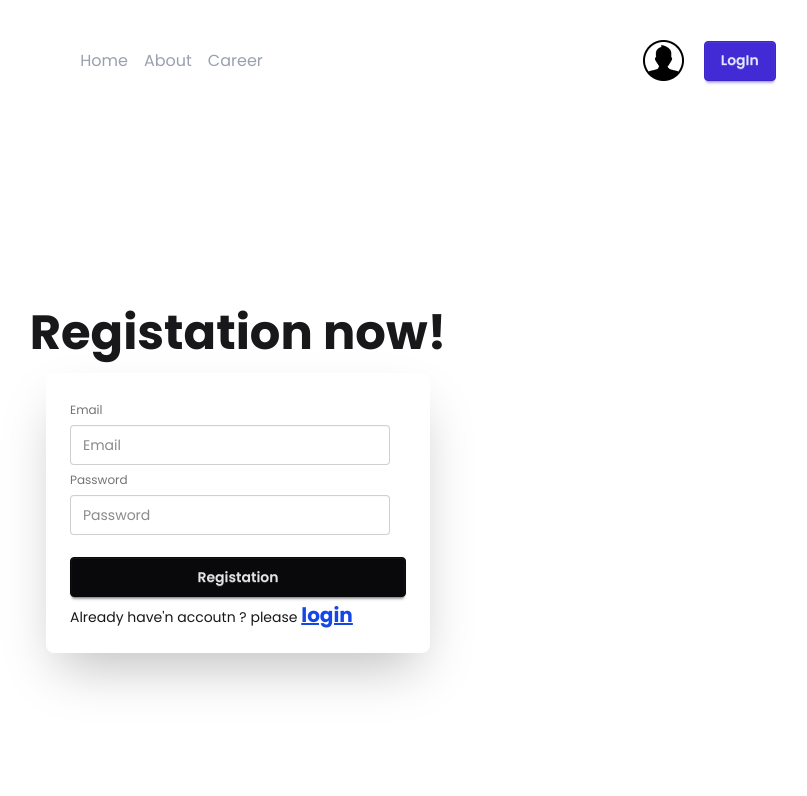
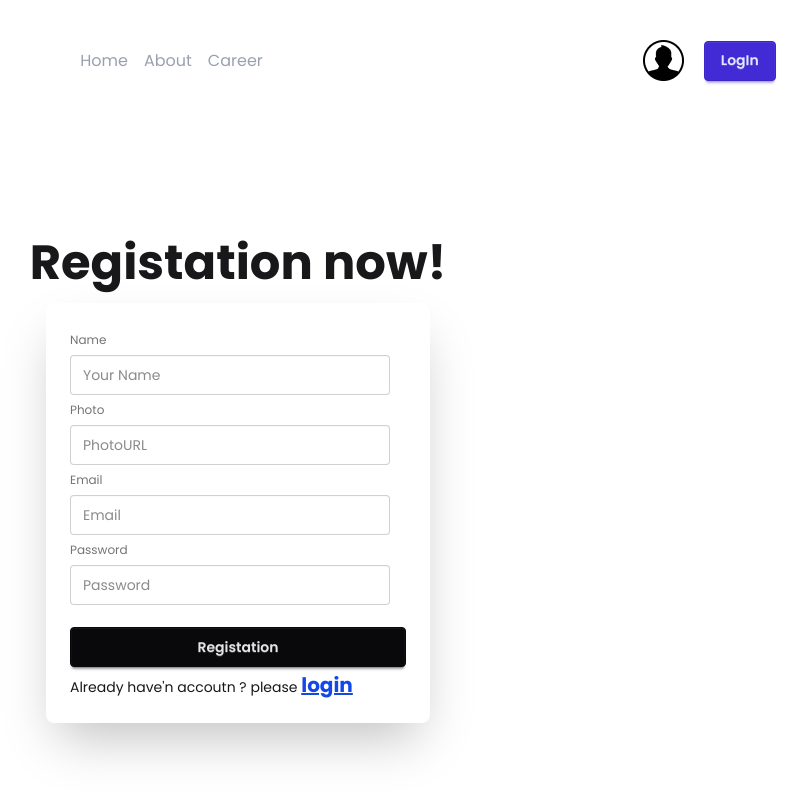
Before and after one commit to asik247/-news-website-2026-, a React (Vite) app: page /auth/registation in a window 1280 px wide. Shown: the top 796 px of the page, without its empty margins (402-1209 px from the left). Built offline with nearby package versions, Linux system fonts and the light colour scheme.

Commit message:
custom hook create and form value cullect

```diff
--- a/src/Components/Registation.jsx
+++ b/src/Components/Registation.jsx
@@ -1,8 +1,19 @@
 import React from 'react';
 import { Link } from 'react-router';
+import useMyHook from '../Hook/useMyHook';
+
 
 const Registation = () => {
+     const [nameValue,handleNameChange] = useMyHook('');
+
+    //  submite handler code here;
+    const handlerSubmit = (e)=>{
+        e.preventDefault();
+        console.log(nameValue);
+    }
+
     return (
+
         <div>
             <div className="hero min-h-screen">
                 <div className="hero-content flex-col ">
@@ -12,10 +23,18 @@ const Registation = () => {
                     </div>
                     <div className="card bg-base-100 w-full max-w-sm shrink-0 shadow-2xl">
                         <div className="card-body">
-                            <form>
+                            <form onSubmit={handlerSubmit}>
                                 <fieldset className="fieldset">
+                                    {/* Name inpul field */}
+                                     <label className="label">Name</label>
+                                    <input type="text" className="input" value={nameValue} onChange={handleNameChange} placeholder="Your Name" />
+                                    {/* Photo URL input field */}
+                                     <label className="label">Photo</label>
+                                    <input type="text" className="input" placeholder="PhotoURL" />
+                                    {/* Email input field */}
                                     <label className="label">Email</label>
                                     <input type="email" className="input" placeholder="Email" />
+                                    {/* Password input field */}
                                     <label className="label">Password</label>
                                     <input type="password" className="input" placeholder="Password" />
 
--- /dev/null
+++ b/src/Hook/useMyHook.js
@@ -0,0 +1,10 @@
+import { useState } from "react"
+
+const useMyHook = (defaultValue) => {
+    const [value, setValue] = useState(defaultValue);
+    const hadlerChange = (e) => {
+        setValue(e.target.value);
+    }
+    return [value, hadlerChange]
+}
+export default useMyHook;
```
